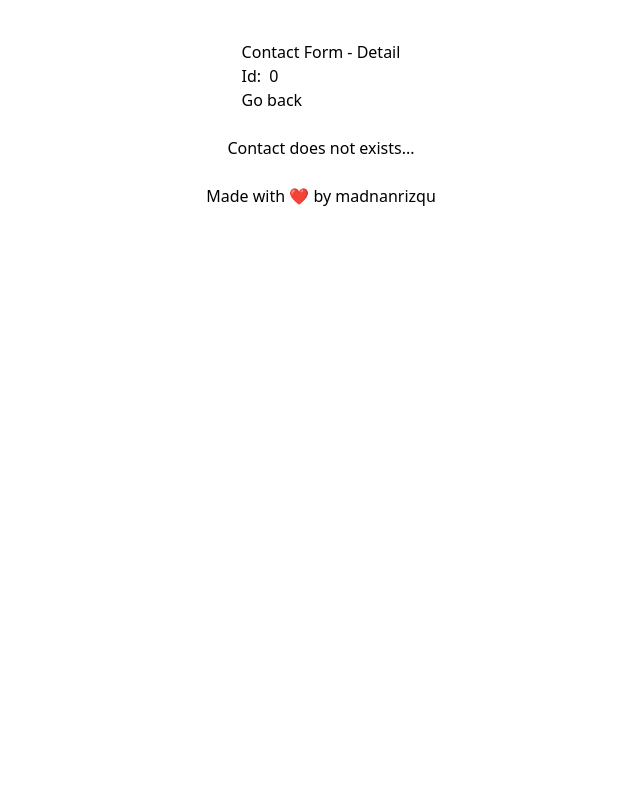
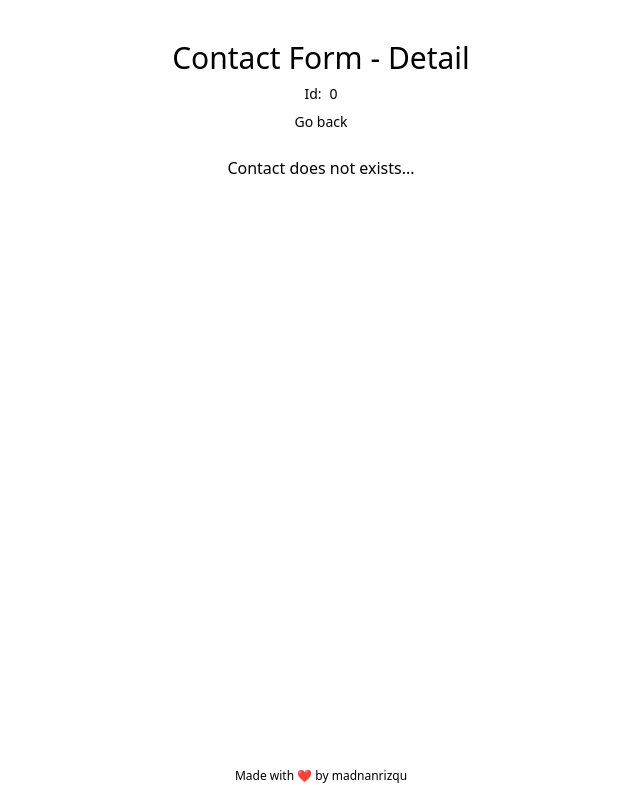
Before and after one commit to madnanrizqu/vanilla-contact-form, a plain HTML site: page contacts/index.html in a window 1280 px wide. Shown: the whole page, without its empty margins (319-959 px from the left). Drawn offline with nearby package versions, Linux system fonts and the light colour scheme.

Commit message:
style: add basic styles

```diff
--- a/contacts/index.html
+++ b/contacts/index.html
@@ -10,13 +10,13 @@
     <link rel="manifest" href="/site.webmanifest" />
   </head>
   <body class="h-dvh flex flex-col gap-6 items-center pt-10">
-    <header>
-      <h1>Contact Form - Detail</h1>
-      <div class="flex gap-2 items-center">
+    <header class="flex flex-col gap-2 text-center">
+      <h1 class="text-3xl text-center">Contact Form - Detail</h1>
+      <div class="flex gap-2 items-center justify-center text-sm">
         <span>Id: </span>
         <span id="contact-id-label"></span>
       </div>
-      <a href="/" class="hover:underline">Go back</a>
+      <a href="/" class="text-sm hover:underline">Go back</a>
     </header>
 
     <main class="flex flex-col md:flex-row gap-4">
@@ -91,7 +91,9 @@
       </div>
     </main>
 
-    <footer>Made with ❤️ by madnanrizqu</footer>
+    <footer class="fixed bottom-0 p-4 text-xs">
+      Made with ❤️ by madnanrizqu
+    </footer>
     <script src="/db.js"></script>
     <script src="/contacts/index.js"></script>
   </body>
```
Also changed, not shown: index.html (+7 -5 lines).
